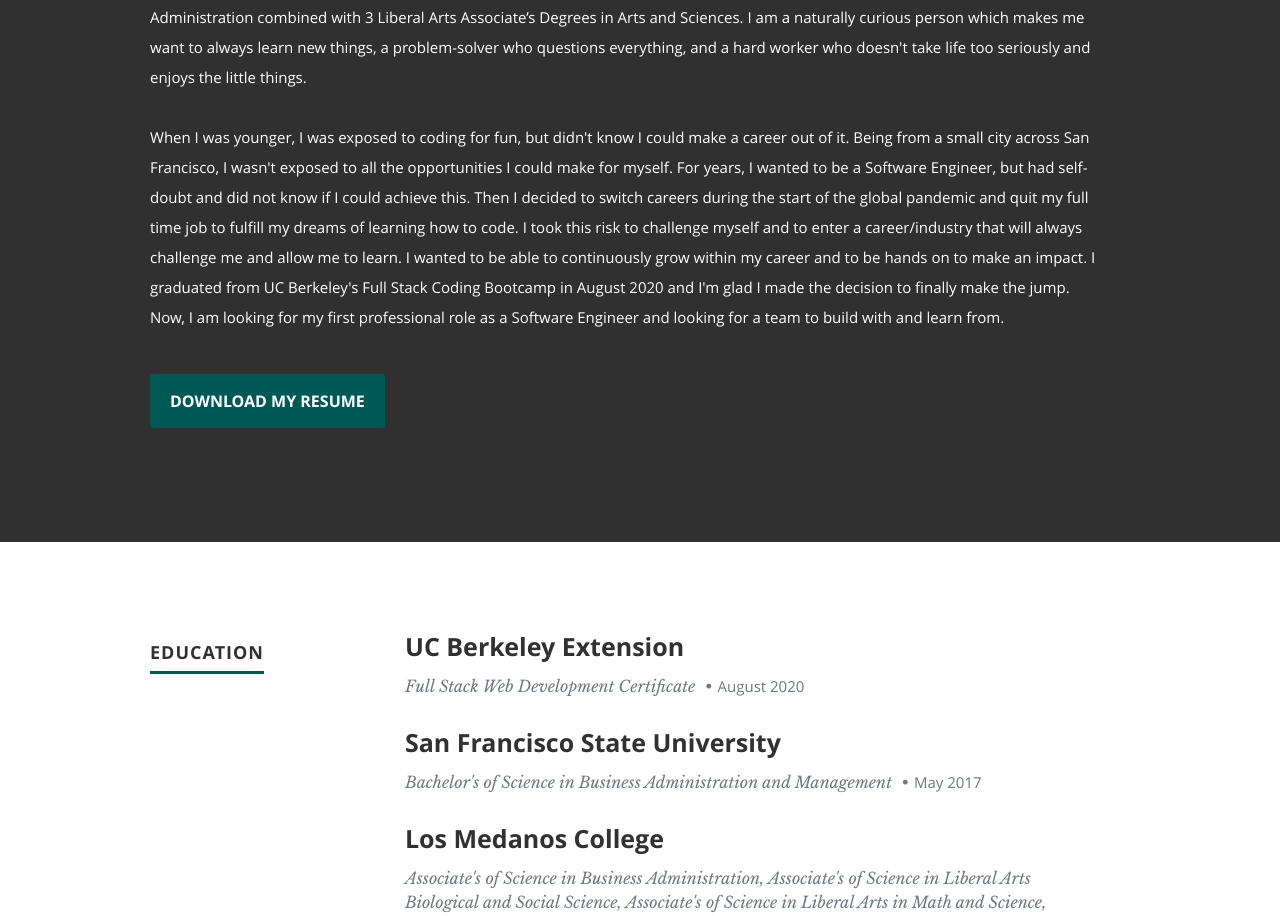
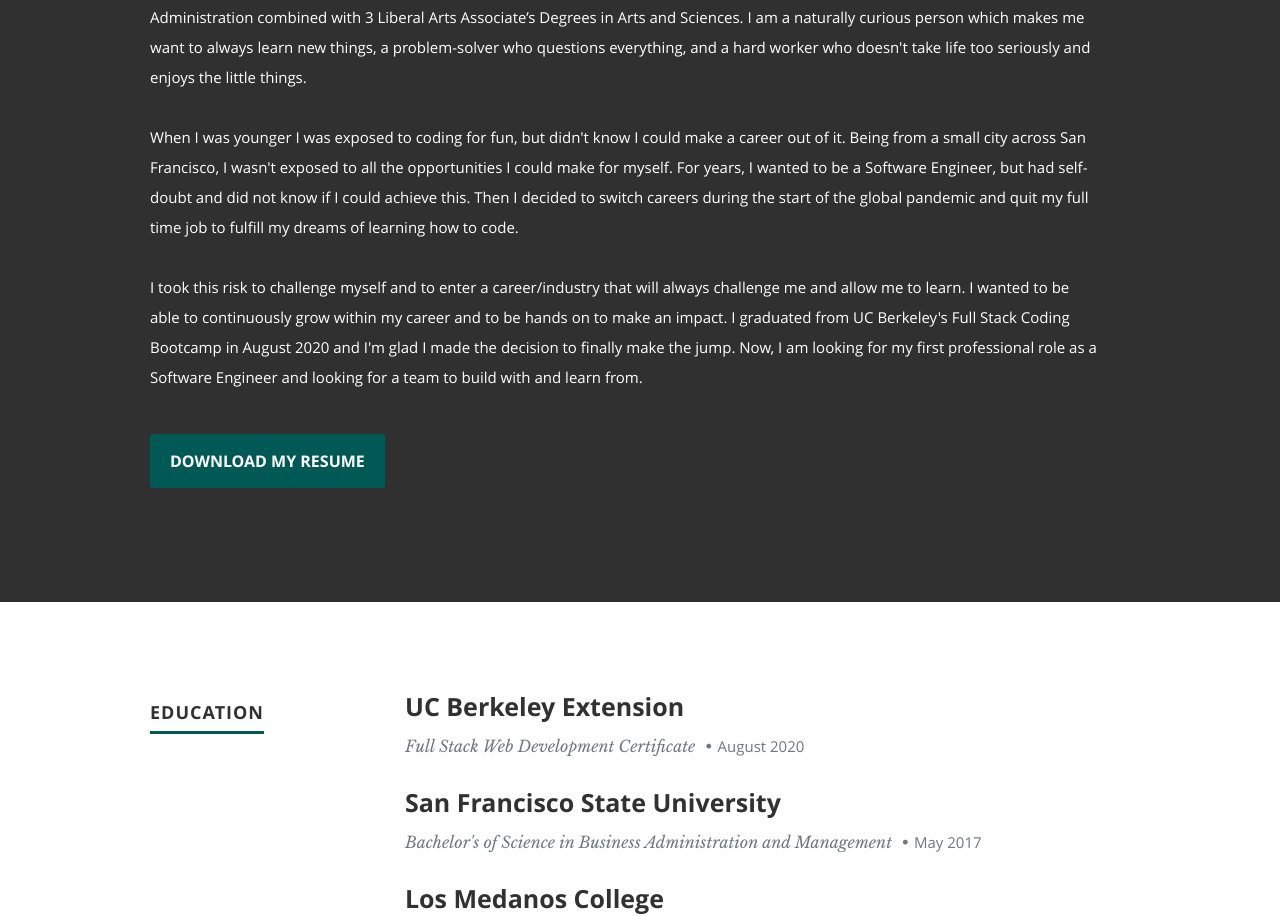
Before and after one commit to nicolewallace09/nicolewallace, a React (Create React App) app: page / in a window 1280 px wide. Shown: the part 980-1896 px from the top of the page. Built offline with nearby package versions, Linux system fonts and the light colour scheme.

Commit message:
change paragraph

```diff
--- a/src/Components/About.js
+++ b/src/Components/About.js
@@ -25,7 +25,8 @@ function About() {
          <div className="tweleve columns main-col">
             <h2>Hello World, I'm Nicole!</h2>
             <p>I am Full Stack Software Engineer in the SF Bay Area with a Bachelor’s Degree and 2+ years professional experience in Business Administration combined with 3 Liberal Arts Associate’s Degrees in Arts and Sciences. I am a naturally curious person which makes me want to always learn new things, a problem-solver who questions everything, and a hard worker who doesn't take life too seriously and enjoys the little things.</p>
-            <p>When I was younger, I was exposed to coding for fun, but didn't know I could make a career out of it. Being from a small city across San Francisco, I wasn't exposed to all the opportunities I could make for myself. For years, I wanted to be a Software Engineer, but had self-doubt and did not know if I could achieve this. Then I decided to switch careers during the start of the global pandemic and quit my full time job to fulfill my dreams of learning how to code. I took this risk to challenge myself and to enter a career/industry that will always challenge me and allow me to learn. I wanted to be able to continuously grow within my career and to be hands on to make an impact. I graduated from UC Berkeley's Full Stack Coding Bootcamp in August 2020 and I'm glad I made the decision to finally make the jump. Now, I am looking for my first professional role as a Software Engineer and looking for a team to build with and learn from.</p>
+            <p>When I was younger I was exposed to coding for fun, but didn't know I could make a career out of it. Being from a small city across San Francisco, I wasn't exposed to all the opportunities I could make for myself. For years, I wanted to be a Software Engineer, but had self-doubt and did not know if I could achieve this. Then I decided to switch careers during the start of the global pandemic and quit my full time job to fulfill my dreams of learning how to code. </p>
+            <p>I took this risk to challenge myself and to enter a career/industry that will always challenge me and allow me to learn. I wanted to be able to continuously grow within my career and to be hands on to make an impact. I graduated from UC Berkeley's Full Stack Coding Bootcamp in August 2020 and I'm glad I made the decision to finally make the jump. Now, I am looking for my first professional role as a Software Engineer and looking for a team to build with and learn from.</p>
             <div className="row">
 
                <div className="columns download">
```
